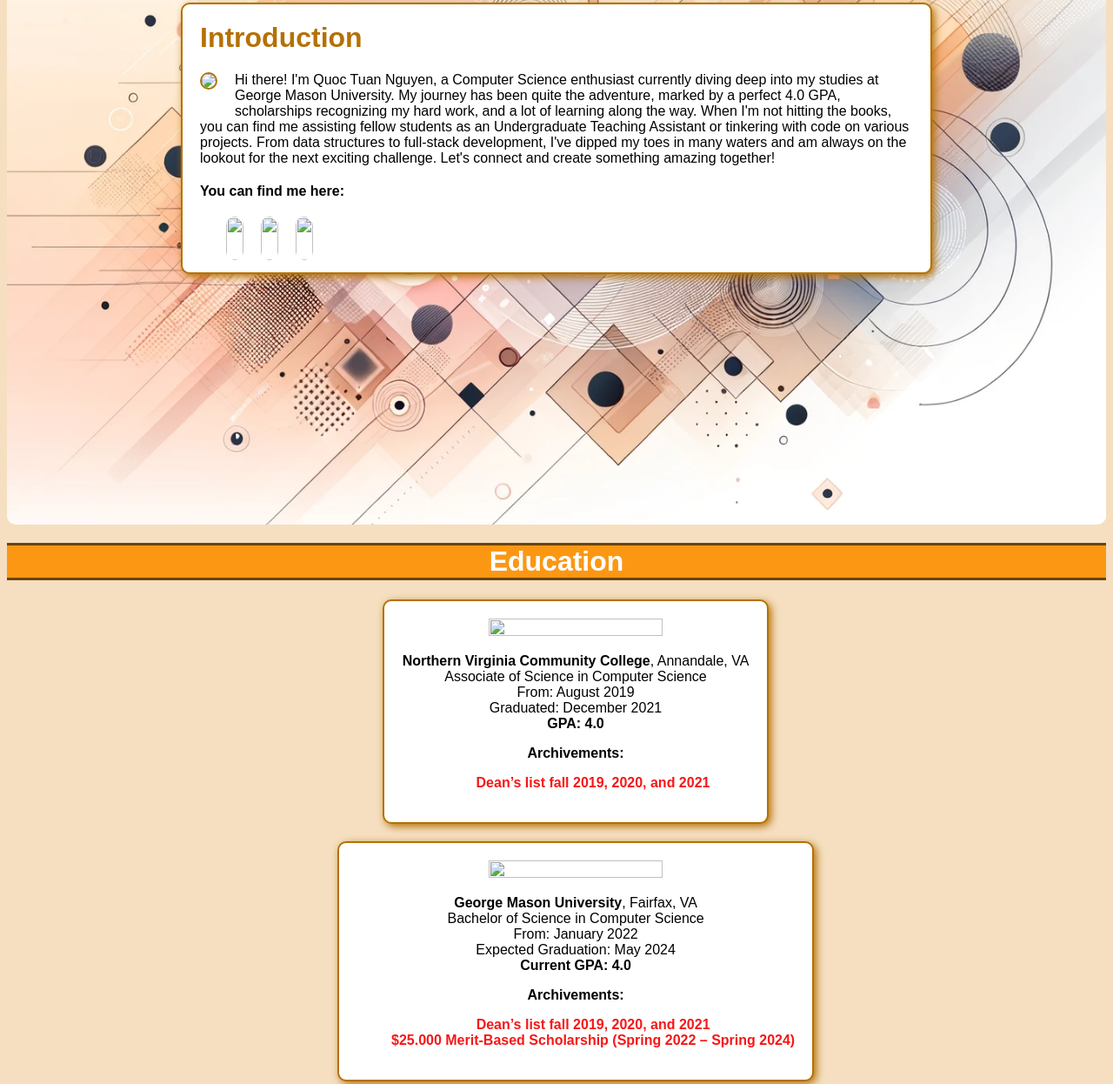
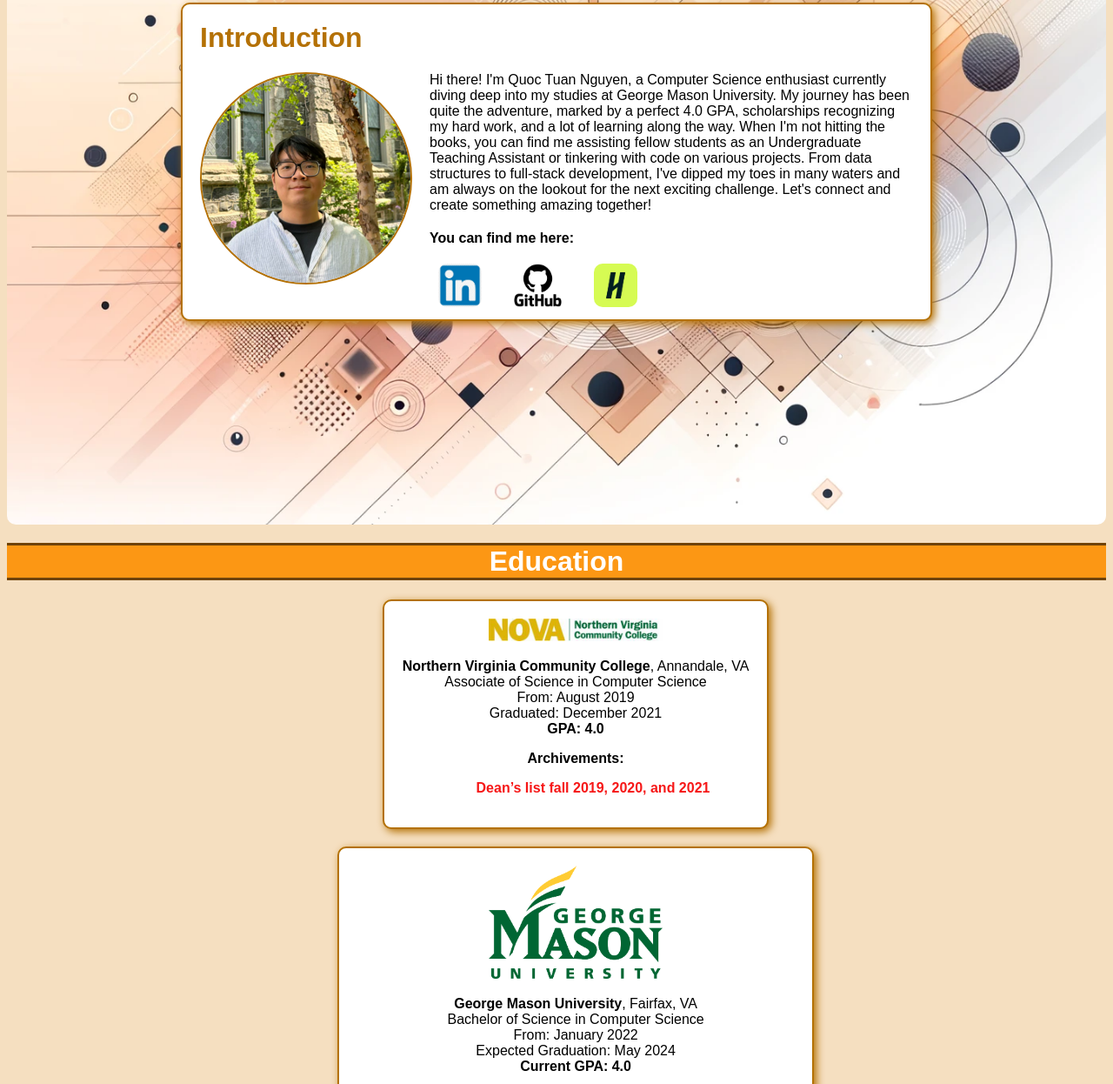
Before and after one commit to QuocNguyen216/portfolio, a website: page index.html in a window 1280 px wide. Shown: the part 280-1526 px from the top of the page at 87% size. Drawn offline with Linux system fonts and the light colour scheme; the site is published under a folder, as on GitHub Pages, so addresses that start at the root find nothing.

Commit message:
fix path

```diff
--- a/contact.css
+++ b/contact.css
@@ -1,6 +1,6 @@
 .contact{
     float: left;
-    background-image: url("/images/contactme.jpg");
+    background-image: url("./images/contactme.jpg");
     min-height: 500px;
     min-width: 100%;
     background-attachment: fixed;
--- a/index.html
+++ b/index.html
@@ -55,23 +55,23 @@
         <div class = "aboutMe">
             <h1>Introduction</h1>
             <div>
-                <img src = "/images/pictureofme.png" class ="mypic">
+                <img src = "./images/pictureofme.png" class ="mypic">
                 <p>
                     Hi there! I'm Quoc Tuan Nguyen, a Computer Science enthusiast currently diving deep into my studies at George Mason University. My journey has been quite the adventure, marked by a perfect 4.0 GPA, scholarships recognizing my hard work, and a lot of learning along the way. When I'm not hitting the books, you can find me assisting fellow students as an Undergraduate Teaching Assistant or tinkering with code on various projects. From data structures to full-stack development, I've dipped my toes in many waters and am always on the lookout for the next exciting challenge. Let's connect and create something amazing together!
                 </p>
                 <p><b>You can find me here:</b></p>
             </div>
             <ul class = "icons">
-                <li><a href = "https://www.linkedin.com/in/quoc-nguyen-711069267/" target="_blank"><img src = "/images/linkedin.jpeg"></a></li>
-                <li><a href = "https://github.com/QuocNguyen216" target="_blank"><img src = "/images/github.png"></a></li>
-                <li><a href = "https://app.joinhandshake.com/stu/users/36792990" target="_blank"><img src = "/images/handshake.jpeg"></a></li>
+                <li><a href = "https://www.linkedin.com/in/quoc-nguyen-711069267/" target="_blank"><img src = "./images/linkedin.jpeg"></a></li>
+                <li><a href = "https://github.com/QuocNguyen216" target="_blank"><img src = "./images/github.png"></a></li>
+                <li><a href = "https://app.joinhandshake.com/stu/users/36792990" target="_blank"><img src = "./images/handshake.jpeg"></a></li>
             </ul>
         </div>
     </div>
     <div class = "section">
         <h1>Education</h1>
         <div class = "cardHide">
-            <a href = "https://www.nvcc.edu/" target="_blank"><img src = "/images/nova.jpeg"></a><br>
+            <a href = "https://www.nvcc.edu/" target="_blank"><img src = "./images/nova.jpeg"></a><br>
             <p>
                 <b>Northern Virginia Community College</b>, Annandale, VA<br>
                 Associate of Science in Computer Science<br>
@@ -88,7 +88,7 @@
 
 
         <div class = "cardHide">
-            <a href = "https://www.gmu.edu/" target="_blank"><img src = "/images/gmu.png"></a><br>
+            <a href = "https://www.gmu.edu/" target="_blank"><img src = "./images/gmu.png"></a><br>
             <p>
                 <b>George Mason University</b>, Fairfax, VA<br>
                 Bachelor of Science in Computer Science<br>
@@ -124,7 +124,7 @@
         <h1>Experiences</h1>
 
         <div class = "cardHide">
-            <a href = "https://www.gmu.edu/" target="_blank"><img src = "/images/gmu.png"></a><br>
+            <a href = "https://www.gmu.edu/" target="_blank"><img src = "./images/gmu.png"></a><br>
             <p>
                 <b>Undergraduate Teaching Assistant</b><br>
                 From: <b>August 2023</b><br>
--- a/project.css
+++ b/project.css
@@ -1,6 +1,6 @@
 .project{
     float: left;
-    background-image: url("/images/project.jpg");
+    background-image: url("./images/project.jpg");
     min-height: 600px;
     min-width: 100%;
     background-attachment: fixed;
--- a/style.css
+++ b/style.css
@@ -61,7 +61,7 @@ nav ul li:not(.leftName) a:hover{
 }
 .behind{
     float: left;
-    background-image: url("images/background.png");
+    background-image: url("./images/background.png");
     min-height: 800px;
     background-attachment: fixed;
     background-position: center;
```
